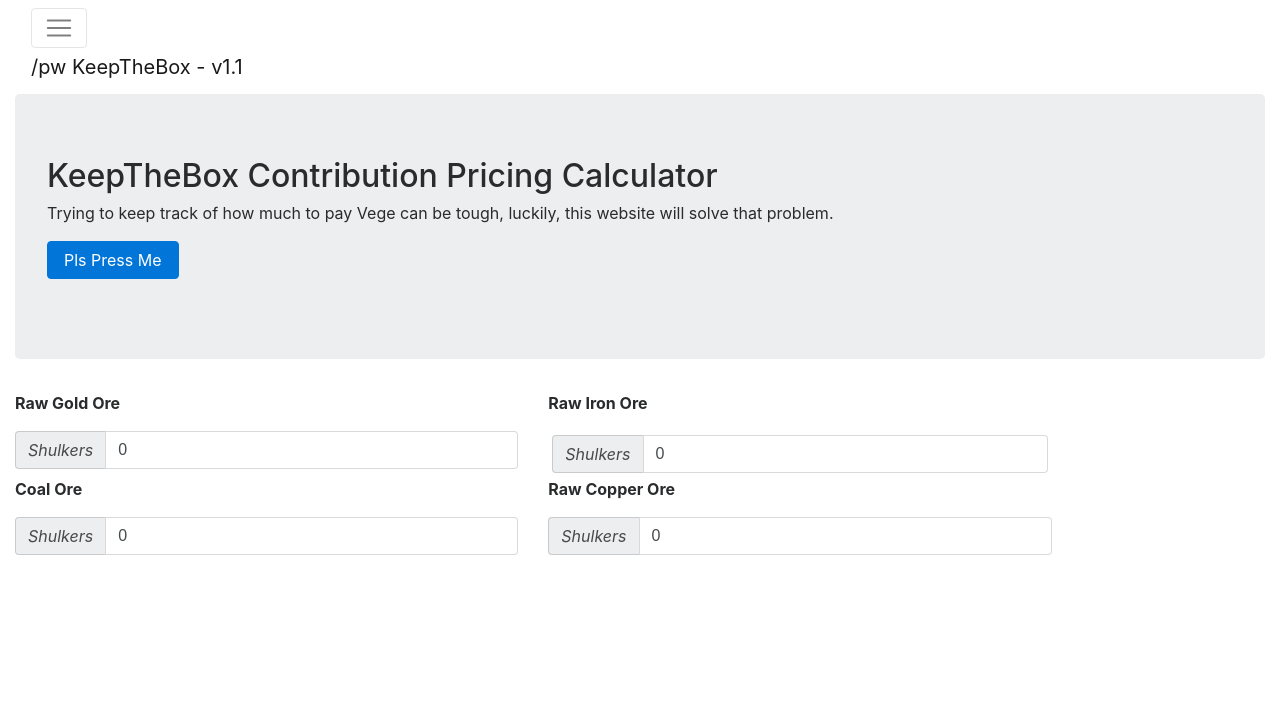
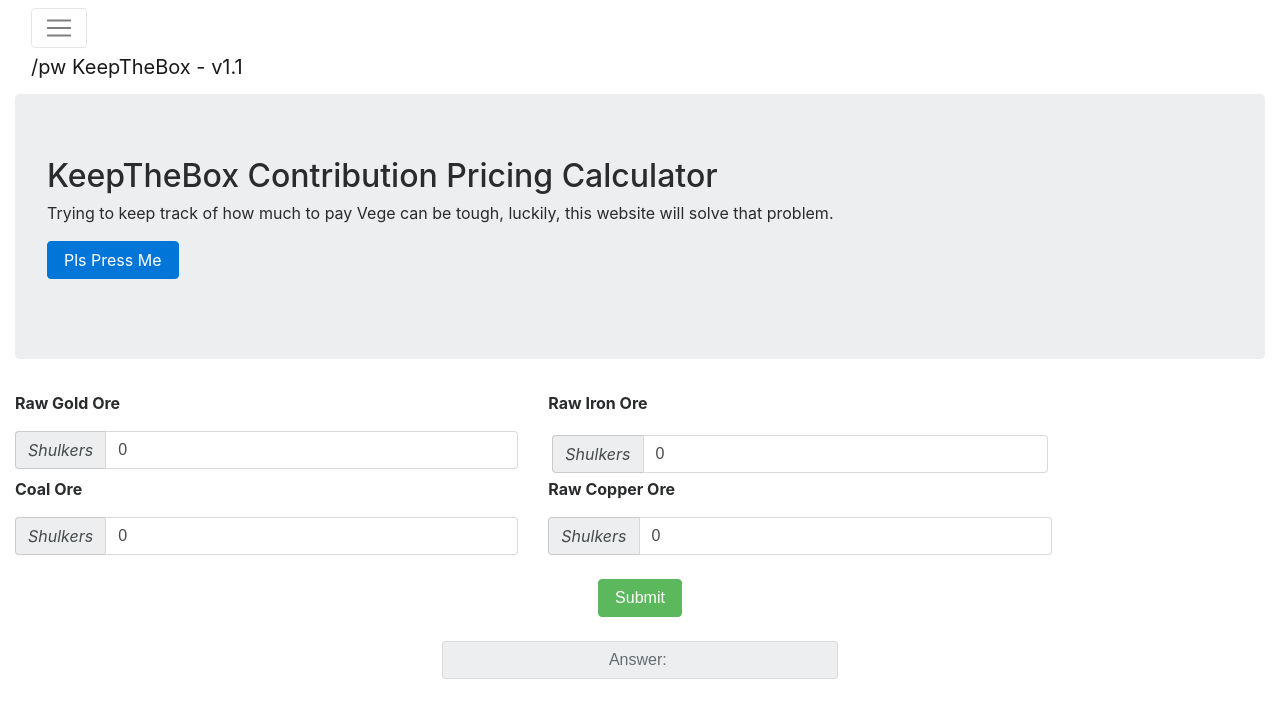
Before and after one commit to latham7/KeepTheBox, a Flask app: page / in a window 1280 px wide. Shown: the top 718 px of the page. Run offline with Flask 2, Linux system fonts and the light colour scheme; some libraries are stand-ins or nearby versions.

Commit message:
sorta fixed html

```diff
--- a/templates/index.html
+++ b/templates/index.html
@@ -84,18 +84,22 @@
 								</div>
 							</div>
 						</div>
+						<div class="row">
+							<div class="col-sm">
+							</div>
+
+							<div class="col-sm text-center">
+								<br>
+								<button type="submit" class="btn btn-success">Submit</button>
+								<br><br>
+								<input class="form-control text-center" type="text" placeholder="Answer: {{ total }}" readonly>
+							</div>
+							<div class="col-sm">
+							</div>
+						</div>
 					</form>
 
-					<!--	<div class="row">
-						<div class="col-sm">
-						</div>
-						<div class="col-sm text-center">
-							<input>
-						</div>
-						<div class="col-sm">
-						</div>
-					</div>
-					-->
+
 				</div>
 			</div>
 		</div>
```
